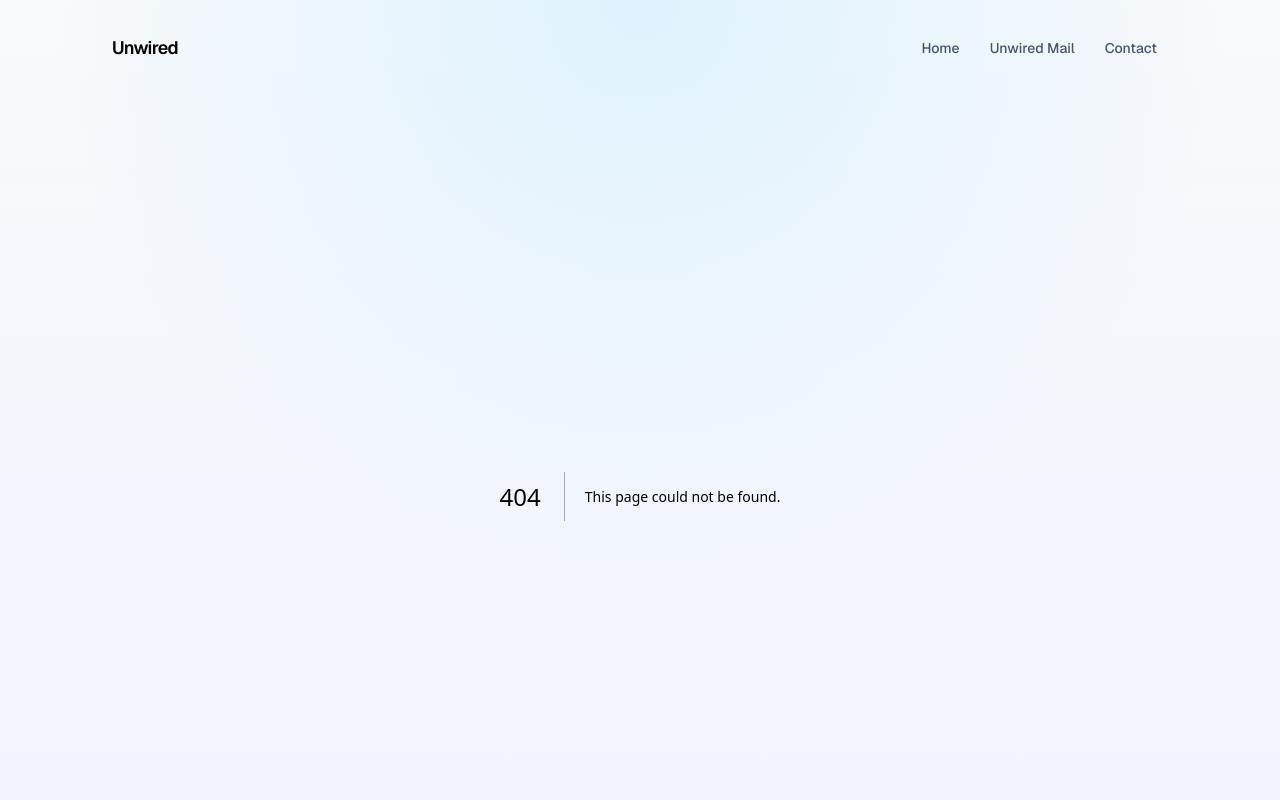
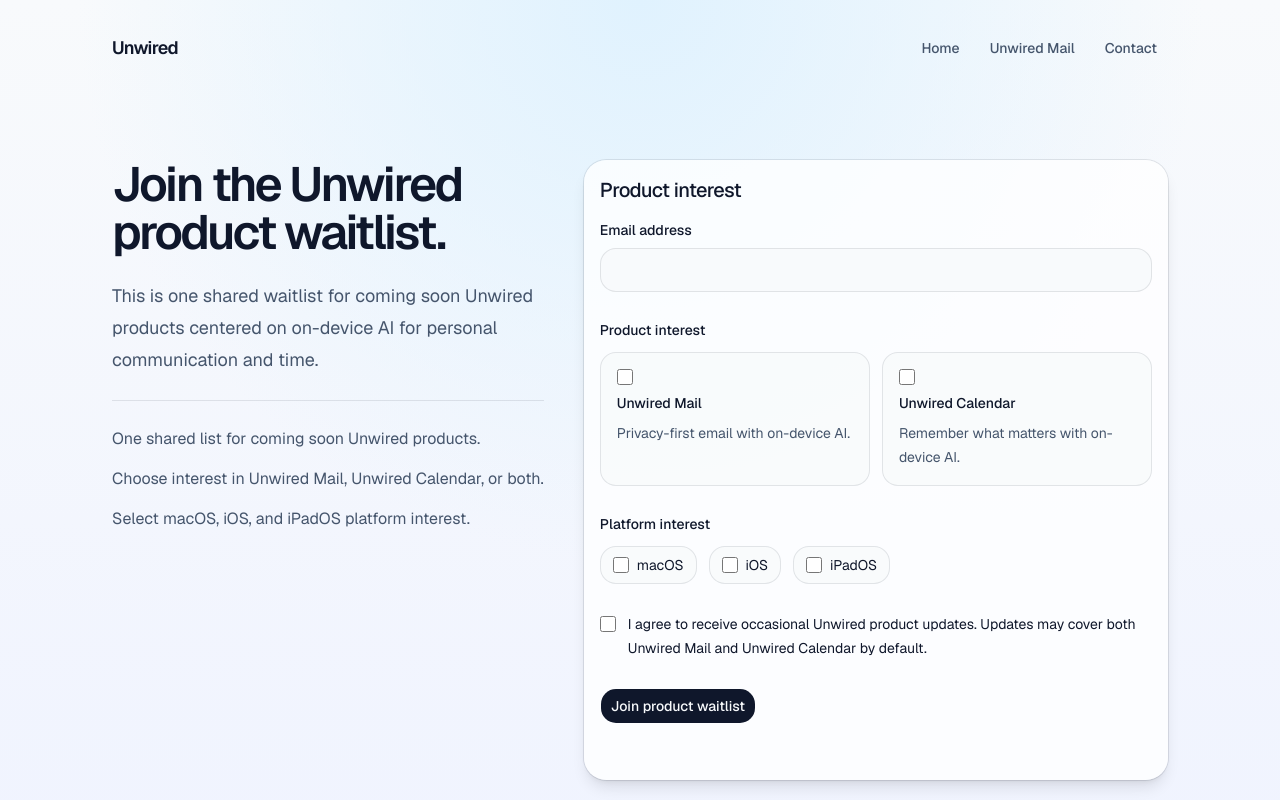
Before and after one commit to unwired-dev/website, a Next.js app in the folder apps/web/: page /products/waitlist in a window 1280 px wide. Before the commit this address had no page. Shown: the top 800 px of the page. Built offline with nearby package versions, Linux system fonts and the light colour scheme.

Commit message:
Add product waitlist page

```diff
--- /dev/null
+++ b/apps/web/src/app/products/waitlist/page.tsx
@@ -0,0 +1,54 @@
+import type { Metadata } from 'next';
+
+import {
+  Card,
+  CardContent,
+  CardHeader,
+  CardTitle,
+} from '@unwired/ui/components/card';
+
+import { ProductWaitlistForm } from '@/components/waitlist/product-waitlist-form';
+
+export const metadata: Metadata = {
+  title: 'Product waitlist | Unwired',
+  description:
+    'Join the shared Unwired product waitlist for coming soon on-device AI products.',
+};
+
+const productNotes = [
+  'One shared list for coming soon Unwired products.',
+  'Choose interest in Unwired Mail, Unwired Calendar, or both.',
+  'Select macOS, iOS, and iPadOS platform interest.',
+];
+
+export default function ProductWaitlistPage() {
+  return (
+    <main className="mx-auto grid w-full max-w-6xl flex-1 gap-10 px-6 py-16 sm:px-10 lg:grid-cols-[0.85fr_1.15fr] lg:px-12">
+      <section className="flex flex-col gap-6">
+        <h1 className="max-w-3xl text-4xl font-semibold tracking-[-0.05em] sm:text-5xl">
+          Join the Unwired product waitlist.
+        </h1>
+        <p className="text-muted-foreground max-w-2xl text-lg leading-8">
+          This is one shared waitlist for coming soon Unwired products centered
+          on on-device AI for personal communication and time.
+        </p>
+        <ul className="border-border text-muted-foreground flex flex-col gap-3 border-t pt-6 text-base leading-7">
+          {productNotes.map((note) => (
+            <li key={note}>{note}</li>
+          ))}
+        </ul>
+      </section>
+
+      <Card className="shadow-lg">
+        <CardHeader>
+          <CardTitle className="text-xl tracking-[-0.03em]">
+            Product interest
+          </CardTitle>
+        </CardHeader>
+        <CardContent>
+          <ProductWaitlistForm />
+        </CardContent>
+      </Card>
+    </main>
+  );
+}
--- /dev/null
+++ b/apps/web/src/components/waitlist/product-waitlist-form.tsx
@@ -0,0 +1,252 @@
+'use client';
+
+import type { ComponentProps } from 'react';
+
+import { buttonVariants } from '@unwired/ui/components/button';
+import { cn } from '@unwired/ui/lib/utils';
+import { useState } from 'react';
+
+const productOptions = [
+  {
+    value: 'unwired-mail',
+    label: 'Unwired Mail',
+    description: 'Privacy-first email with on-device AI.',
+  },
+  {
+    value: 'unwired-calendar',
+    label: 'Unwired Calendar',
+    description: 'Remember what matters with on-device AI.',
+  },
+] as const;
+
+const platformOptions = [
+  { value: 'macos', label: 'macOS' },
+  { value: 'ios', label: 'iOS' },
+  { value: 'ipados', label: 'iPadOS' },
+] as const;
+
+type ProductInterest = (typeof productOptions)[number]['value'];
+type PlatformInterest = (typeof platformOptions)[number]['value'];
+type SubmissionStatus = 'idle' | 'submitting' | 'success' | 'error';
+type FormSubmitHandler = NonNullable<ComponentProps<'form'>['onSubmit']>;
+const successFallbackMessage = 'You are on the Unwired product waitlist.';
+const errorFallbackMessage =
+  'The waitlist request could not be sent. Please try again.';
+
+interface WaitlistResponse {
+  readonly ok: boolean;
+  readonly message: string;
+}
+
+function getCheckedValues<T extends string>(formData: FormData, name: string) {
+  return formData
+    .getAll(name)
+    .filter((value): value is T => typeof value === 'string');
+}
+
+function isRecord(value: unknown): value is Record<string, unknown> {
+  return typeof value === 'object' && value !== null && !Array.isArray(value);
+}
+
+function readString(value: unknown) {
+  return typeof value === 'string' ? value : null;
+}
+
+function readErrorMessage(body: Record<string, unknown>) {
+  const { error, errors } = body;
+
+  if (Array.isArray(errors)) {
+    return errors.filter((item) => typeof item === 'string').join(' ');
+  }
+
+  return readString(error);
+}
+
+async function readJsonRecord(response: Response) {
+  const parsedBody: unknown = await response.json().catch(() => null);
+
+  return isRecord(parsedBody) ? parsedBody : null;
+}
+
+function readSuccessMessage(body: Record<string, unknown> | null) {
+  return readString(body?.message) ?? successFallbackMessage;
+}
+
+function readFailureMessage(body: Record<string, unknown> | null) {
+  return body
+    ? (readErrorMessage(body) ?? errorFallbackMessage)
+    : errorFallbackMessage;
+}
+
+async function readWaitlistResponse(
+  response: Response,
+): Promise<WaitlistResponse> {
+  const body = await readJsonRecord(response);
+
+  return {
+    ok: response.ok,
+    message: response.ok ? readSuccessMessage(body) : readFailureMessage(body),
+  };
+}
+
+export function ProductWaitlistForm() {
+  const [status, setStatus] = useState<SubmissionStatus>('idle');
+  const [message, setMessage] = useState<string | null>(null);
+
+  async function submitWaitlist(form: HTMLFormElement) {
+    const formData = new FormData(form);
+    const emailValue = formData.get('email');
+    const email = typeof emailValue === 'string' ? emailValue.trim() : '';
+    const productInterests = getCheckedValues<ProductInterest>(
+      formData,
+      'productInterests',
+    );
+    const platformInterests = getCheckedValues<PlatformInterest>(
+      formData,
+      'platformInterests',
+    );
+    const productUpdateConsent =
+      formData.get('productUpdateConsent') === 'true';
+
+    setStatus('submitting');
+    setMessage(null);
+
+    try {
+      const response = await fetch('/api/waitlist', {
+        method: 'POST',
+        headers: {
+          'Content-Type': 'application/json',
+        },
+        body: JSON.stringify({
+          email,
+          productInterests,
+          platformInterests,
+          productUpdateConsent,
+          sourcePage: '/products/waitlist',
+          createdAt: new Date().toISOString(),
+        }),
+      });
+      const result = await readWaitlistResponse(response);
+
+      if (!result.ok) {
+        setStatus('error');
+        setMessage(result.message);
+        return;
+      }
+
+      setStatus('success');
+      setMessage(result.message);
+      form.reset();
+    } catch {
+      setStatus('error');
+      setMessage(errorFallbackMessage);
+    }
+  }
+
+  const handleSubmit: FormSubmitHandler = (event) => {
+    event.preventDefault();
+    void submitWaitlist(event.currentTarget);
+  };
+
+  const isSubmitting = status === 'submitting';
+
+  return (
+    <form
+      className="flex flex-col gap-7"
+      onSubmit={handleSubmit}>
+      <div className="flex flex-col gap-2">
+        <label
+          className="text-sm font-medium"
+          htmlFor="waitlist-email">
+          Email address
+        </label>
+        <input
+          required
+          aria-label="Email address"
+          autoComplete="email"
+          className="border-input bg-background focus-visible:border-ring focus-visible:ring-ring/50 h-11 rounded-lg border px-3 text-base transition outline-none focus-visible:ring-3"
+          id="waitlist-email"
+          name="email"
+          type="email"
+        />
+      </div>
+
+      <fieldset className="flex flex-col gap-3">
+        <legend className="mb-3 text-sm font-medium">Product interest</legend>
+        <div className="grid gap-3 sm:grid-cols-2">
+          {productOptions.map((option) => (
+            <label
+              className="border-border bg-background/80 has-checked:border-foreground flex min-h-28 cursor-pointer flex-col gap-2 rounded-lg border p-4 transition"
+              key={option.value}>
+              <input
+                aria-label={option.label}
+                className="size-4 accent-current"
+                name="productInterests"
+                type="checkbox"
+                value={option.value}
+              />
+              <span className="font-medium">{option.label}</span>
+              <span className="text-muted-foreground text-sm leading-6">
+                {option.description}
+              </span>
+            </label>
+          ))}
+        </div>
+      </fieldset>
+
+      <fieldset className="flex flex-col gap-3">
+        <legend className="mb-3 text-sm font-medium">Platform interest</legend>
+        <div className="flex flex-wrap gap-3">
+          {platformOptions.map((option) => (
+            <label
+              className="border-border bg-background/80 has-checked:border-foreground flex cursor-pointer items-center gap-2 rounded-lg border px-3 py-2 text-sm transition"
+              key={option.value}>
+              <input
+                aria-label={option.label}
+                className="size-4 accent-current"
+                name="platformInterests"
+                type="checkbox"
+                value={option.value}
+              />
+              {option.label}
+            </label>
+          ))}
+        </div>
+      </fieldset>
+
+      <label className="flex gap-3 text-sm leading-6">
+        <input
+          required
+          aria-label="Consent for occasional Unwired product updates"
+          className="mt-1 size-4 shrink-0 accent-current"
+          name="productUpdateConsent"
+          type="checkbox"
+          value="true"
+        />
+        <span>
+          I agree to receive occasional Unwired product updates. Updates may
+          cover both Unwired Mail and Unwired Calendar by default.
+        </span>
+      </label>
+
+      <div className="flex flex-col gap-4">
+        <button
+          className={cn(buttonVariants({ size: 'lg' }), 'w-full sm:w-fit')}
+          disabled={isSubmitting}
+          type="submit">
+          {isSubmitting ? 'Joining waitlist...' : 'Join product waitlist'}
+        </button>
+
+        <p
+          aria-live="polite"
+          className={cn(
+            'min-h-6 text-sm leading-6',
+            status === 'success' ? 'text-foreground' : 'text-muted-foreground',
+            status === 'error' ? 'text-destructive' : null,
+          )}>
+          {message}
+        </p>
+      </div>
+    </form>
+  );
+}
```
Also changed, not shown: 1 other file (tests, documents, lock files or other folders).
